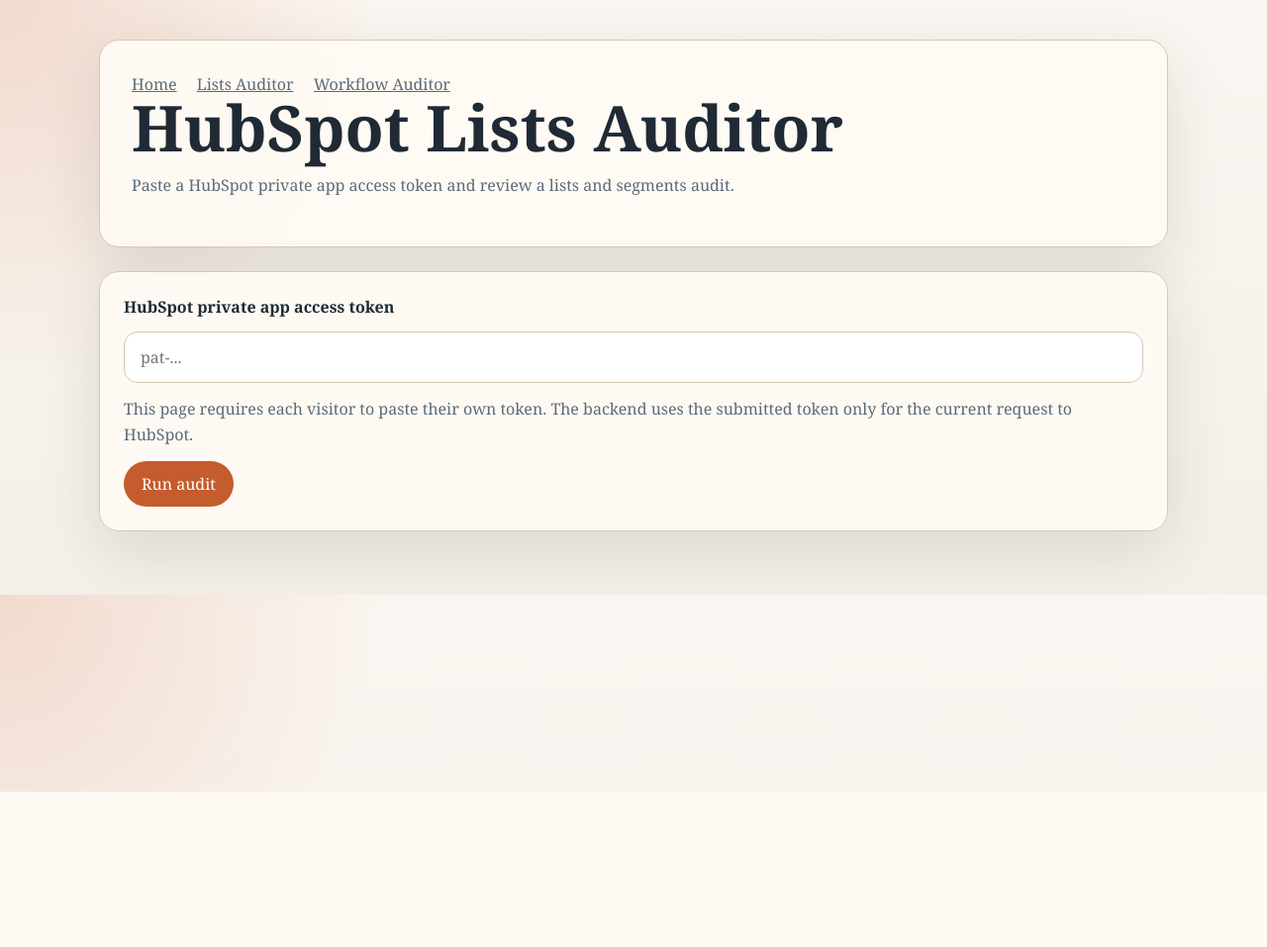
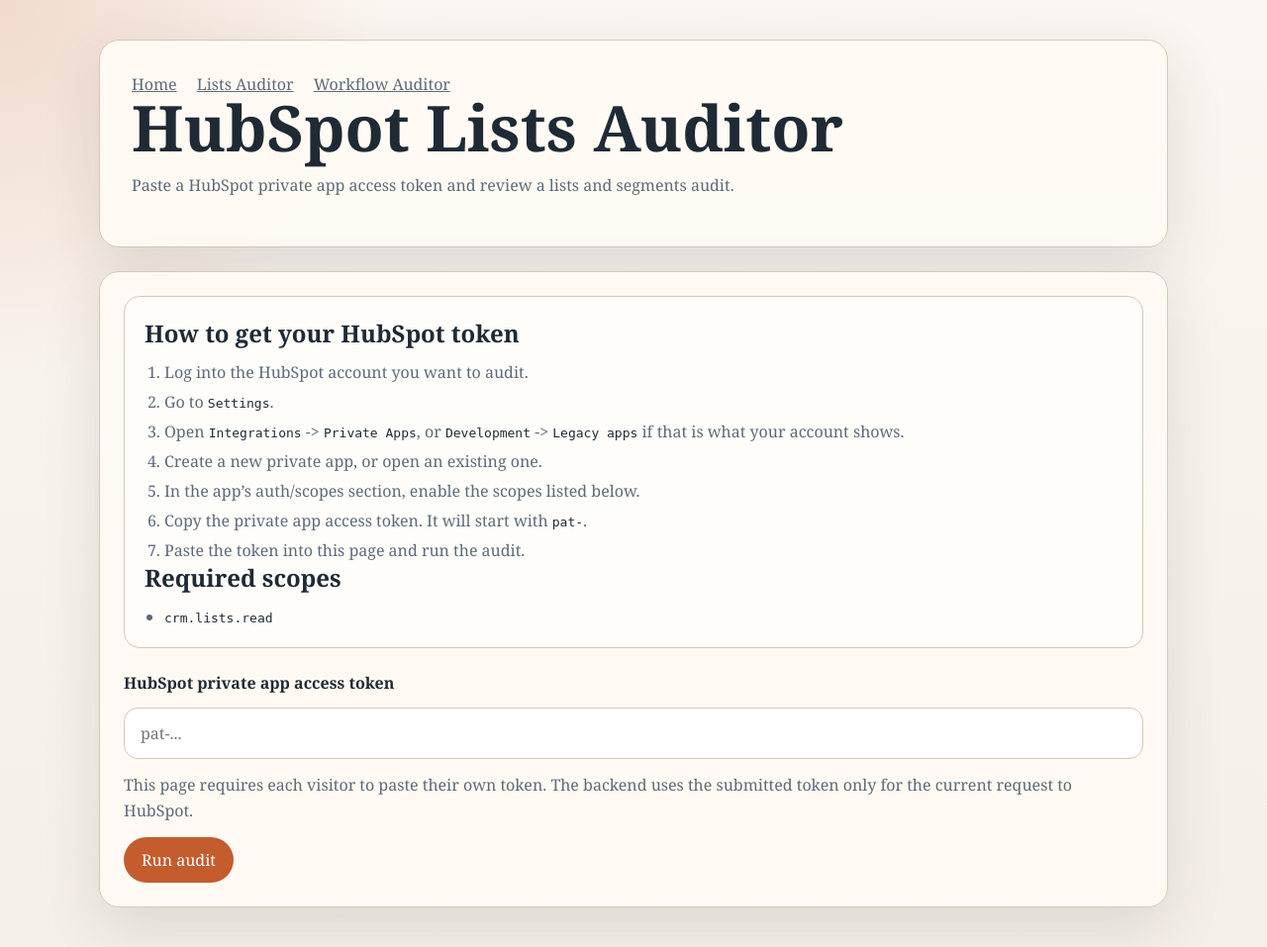
Before and after one commit to luke-wester/hubspot-workflow-auditor, a Flask app: page /lists in a window 1280 px wide. Shown: the top 957 px of the page at 99% size. Before the commit the page ends 800 px from the top, so only its background shows below. Run offline with Flask 3, Linux system fonts and the light colour scheme.

Commit message:
Add HubSpot token setup instructions to auditor pages

```diff
--- a/templates/auditor_page.html
+++ b/templates/auditor_page.html
@@ -71,6 +71,34 @@
             padding: 24px;
         }
 
+        .instructions {
+            margin-bottom: 24px;
+            padding: 20px;
+            border-radius: 16px;
+            border: 1px solid var(--line);
+            background: rgba(255, 255, 255, 0.6);
+        }
+
+        .instructions h2 {
+            margin-top: 0;
+            margin-bottom: 12px;
+        }
+
+        .instructions ol,
+        .instructions ul {
+            margin: 0;
+            padding-left: 20px;
+            color: var(--muted);
+        }
+
+        .instructions li + li {
+            margin-top: 8px;
+        }
+
+        .instructions code {
+            color: var(--ink);
+        }
+
         form {
             display: grid;
             gap: 14px;
@@ -142,6 +170,34 @@
         </section>
 
         <section class="panel">
+            <section class="instructions">
+                <h2>How to get your HubSpot token</h2>
+                <ol>
+                    <li>Log into the HubSpot account you want to audit.</li>
+                    <li>Go to <code>Settings</code>.</li>
+                    <li>Open <code>Integrations</code> -> <code>Private Apps</code>, or <code>Development</code> -> <code>Legacy apps</code> if that is what your account shows.</li>
+                    <li>Create a new private app, or open an existing one.</li>
+                    <li>In the app’s auth/scopes section, enable the scopes listed below.</li>
+                    <li>Copy the private app access token. It will start with <code>pat-</code>.</li>
+                    <li>Paste the token into this page and run the audit.</li>
+                </ol>
+
+                <h2>Required scopes</h2>
+                {% if "Workflow" in page_title %}
+                    <ul>
+                        <li><code>automation</code></li>
+                        <li><code>crm.schemas.contacts.read</code></li>
+                        <li><code>crm.schemas.companies.read</code></li>
+                        <li><code>crm.schemas.deals.read</code></li>
+                        <li><code>crm.schemas.tickets.read</code></li>
+                    </ul>
+                {% else %}
+                    <ul>
+                        <li><code>crm.lists.read</code></li>
+                    </ul>
+                {% endif %}
+            </section>
+
             {% if error %}
                 <div class="error">{{ error }}</div>
             {% endif %}
```
